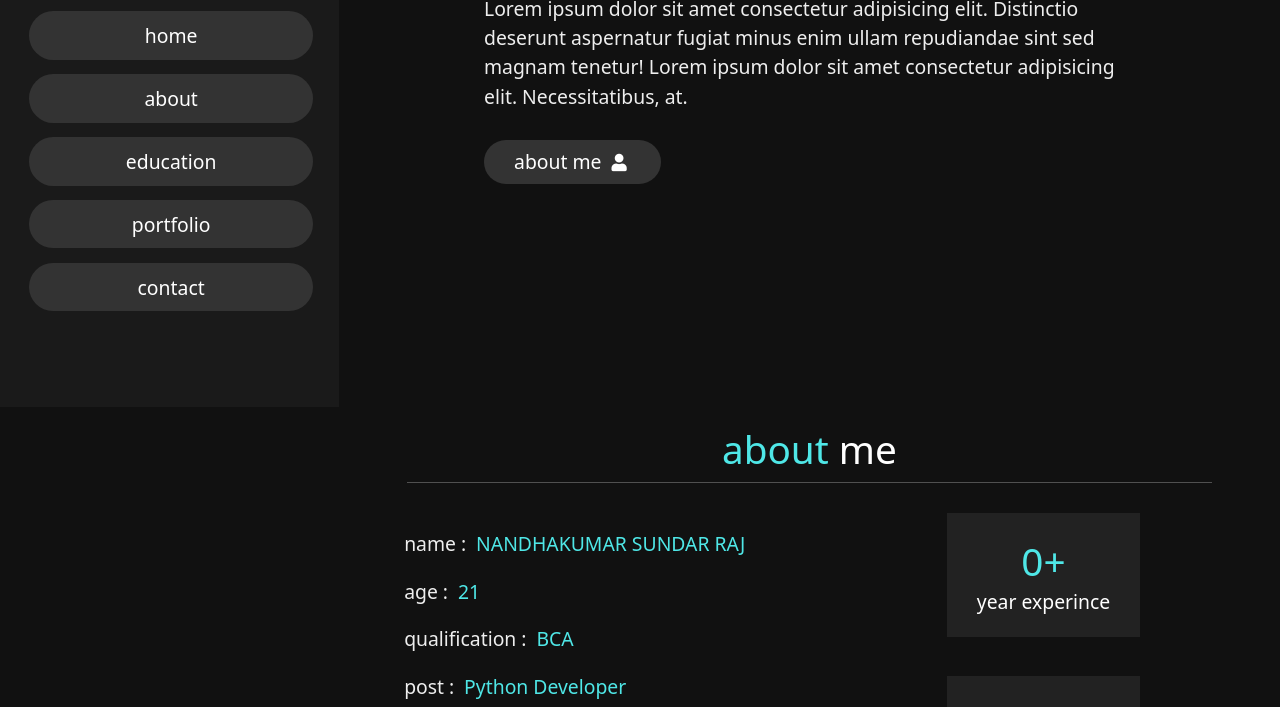
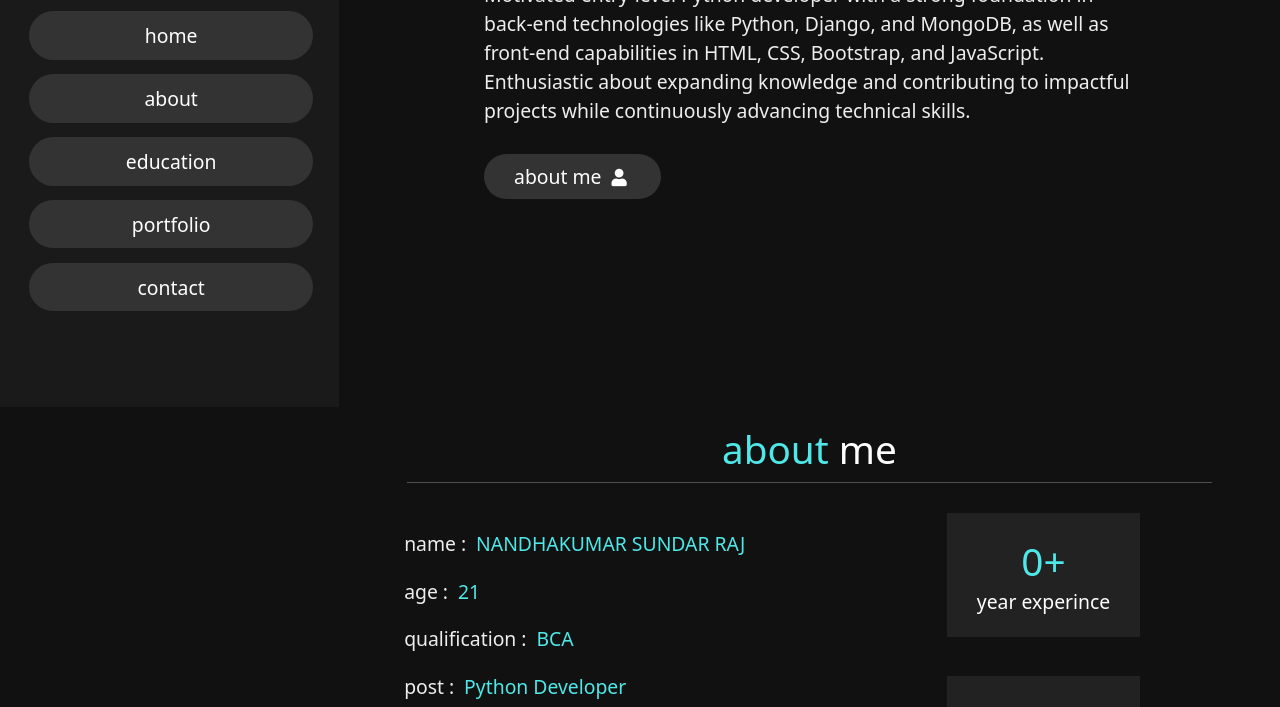
Before and after one commit to NANDHANAVY/Portfolio, a plain HTML site: page index.html in a window 1280 px wide. Shown: the part 393-1100 px from the top of the page. Drawn offline with nearby package versions, Linux system fonts and the light colour scheme.

Commit message:
change a objectvie

```diff
--- a/index.html
+++ b/index.html
@@ -47,8 +47,7 @@
     <img src="my profile.jpg" class="home_img" alt="">
     <h3>HI THERE !</h3>
     <h1>I'M <span>NANDHAKUMAR SUNDAR RAJ</span></h1>
-    <p>Lorem ipsum dolor sit amet consectetur adipisicing elit. Distinctio deserunt aspernatur fugiat minus enim ullam repudiandae sint sed magnam tenetur! Lorem ipsum dolor sit amet consectetur adipisicing elit. Necessitatibus, at.
-    </p>
+    <p>Motivated entry-level Python developer with a strong foundation in back-end technologies like Python, Django, and MongoDB, as well as front-end capabilities in HTML, CSS, Bootstrap, and JavaScript. Enthusiastic about expanding knowledge and contributing to impactful projects while continuously advancing technical skills.</p>
     <a href="#about"><button class="btn">about me <i class="fas fa-user"></i></button></a>
 
 </section>
```
